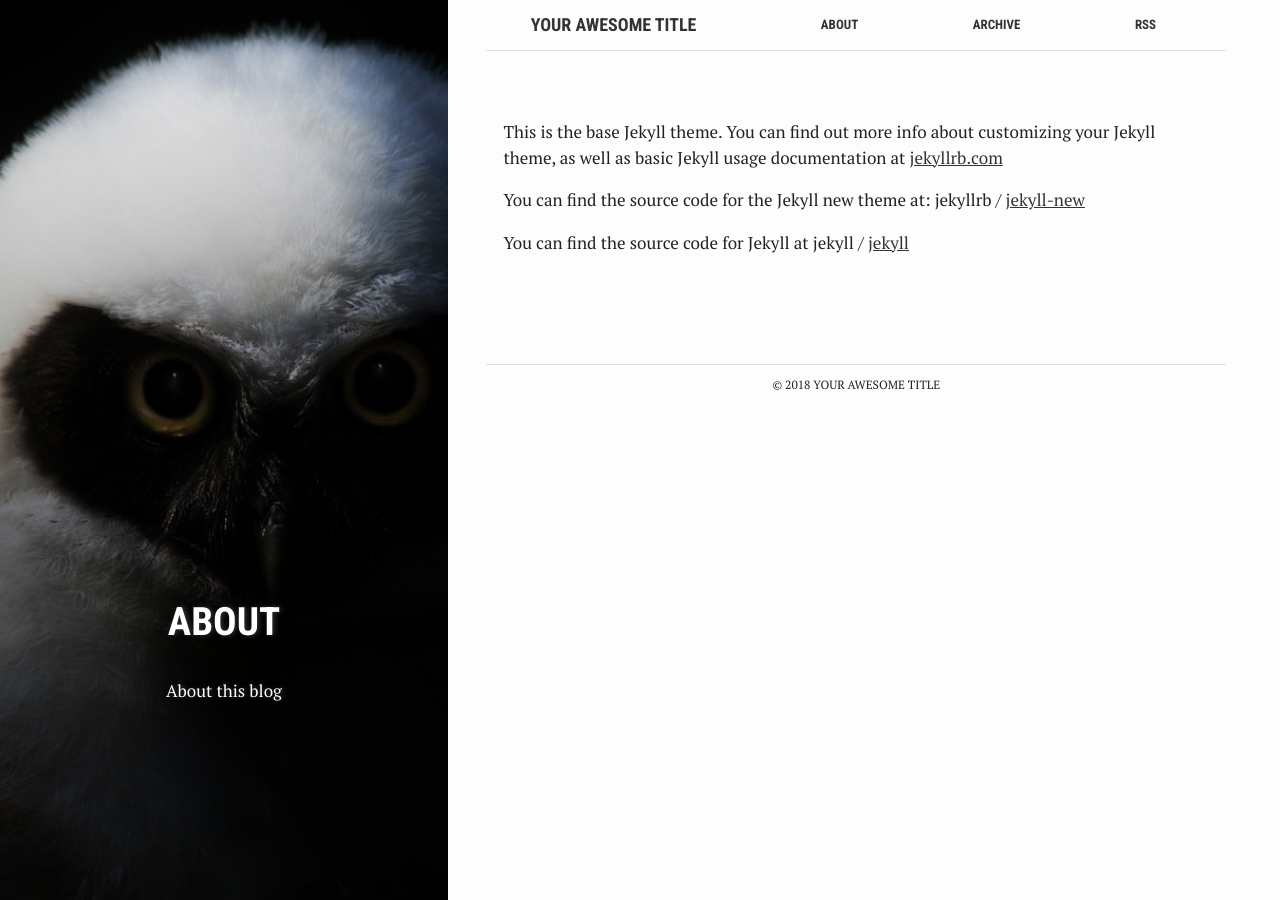
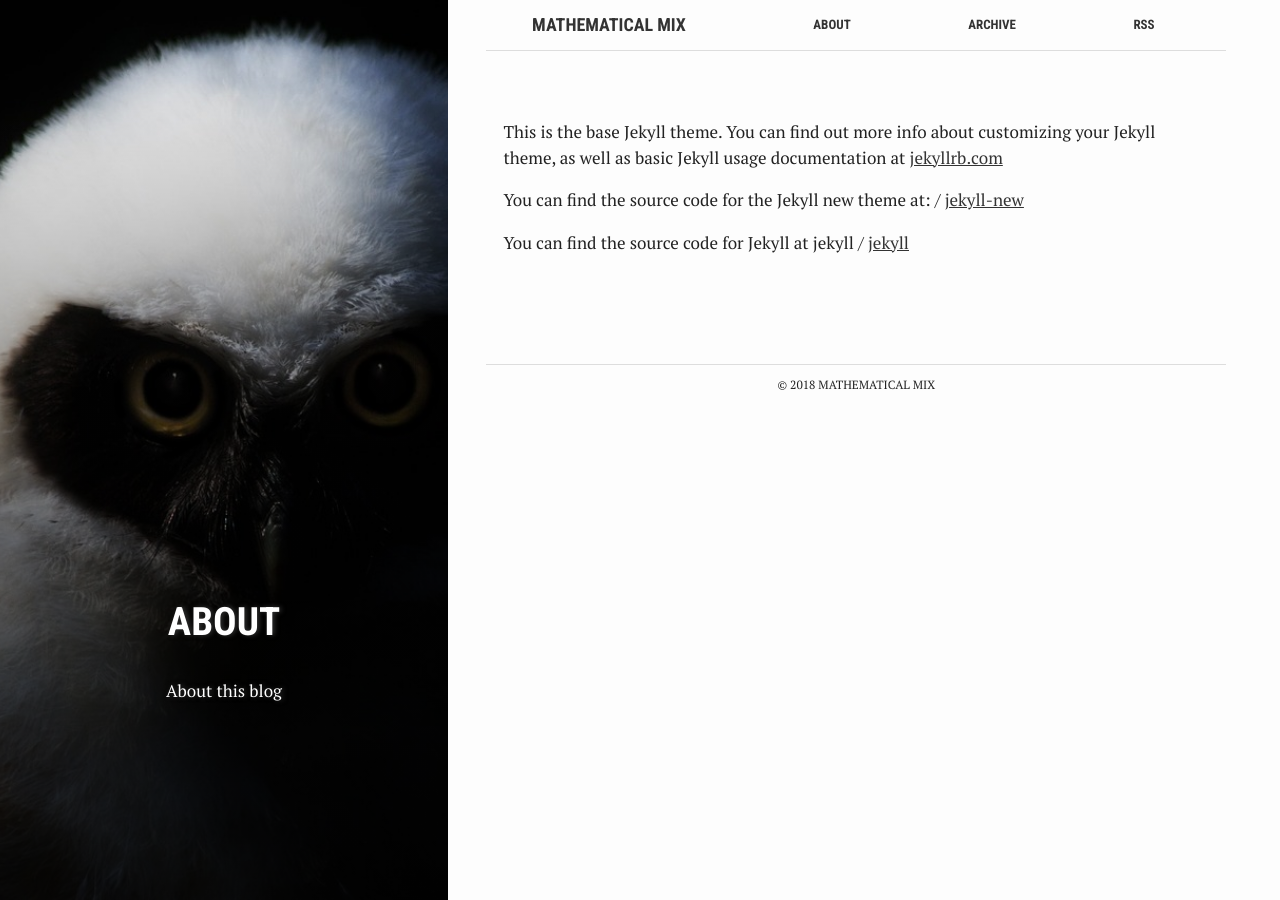
Before and after one commit to Sahir8gill/sahir8gill.github.io, a Jekyll site: the page built from about.md, in a window 1280 px wide. Built offline with Jekyll 4.4.1, drawn with Linux system fonts in a browser that asks for light colours.

Commit message:
yml change

```diff
--- a/_config.yml
+++ b/_config.yml
@@ -6,8 +6,8 @@
 # 'jekyll serve'. If you change this file, please restart the server process.
 
 # Site settings
-title: Your awesome title
-email: your-email@domain.com
+title: Mathematical Mix
+email: sahirgill8@gmail.com
 description: > # this means to ignore newlines until "baseurl:"
   Write an awesome description for your new site here. You can edit this
   line in _config.yml. It will appear in your document head meta (for
@@ -15,9 +15,9 @@
 baseurl: "" # the subpath of your site, e.g. /blog
 lang: "en"
 url: "http://localhost:4000" # the base hostname & protocol for your site
-twitter_username: jekyllrb
+instagram_username: sahir8gill
 github_username:  jekyll
-disqus_username:
+
 
 # Build settings
 markdown: kramdown
```
